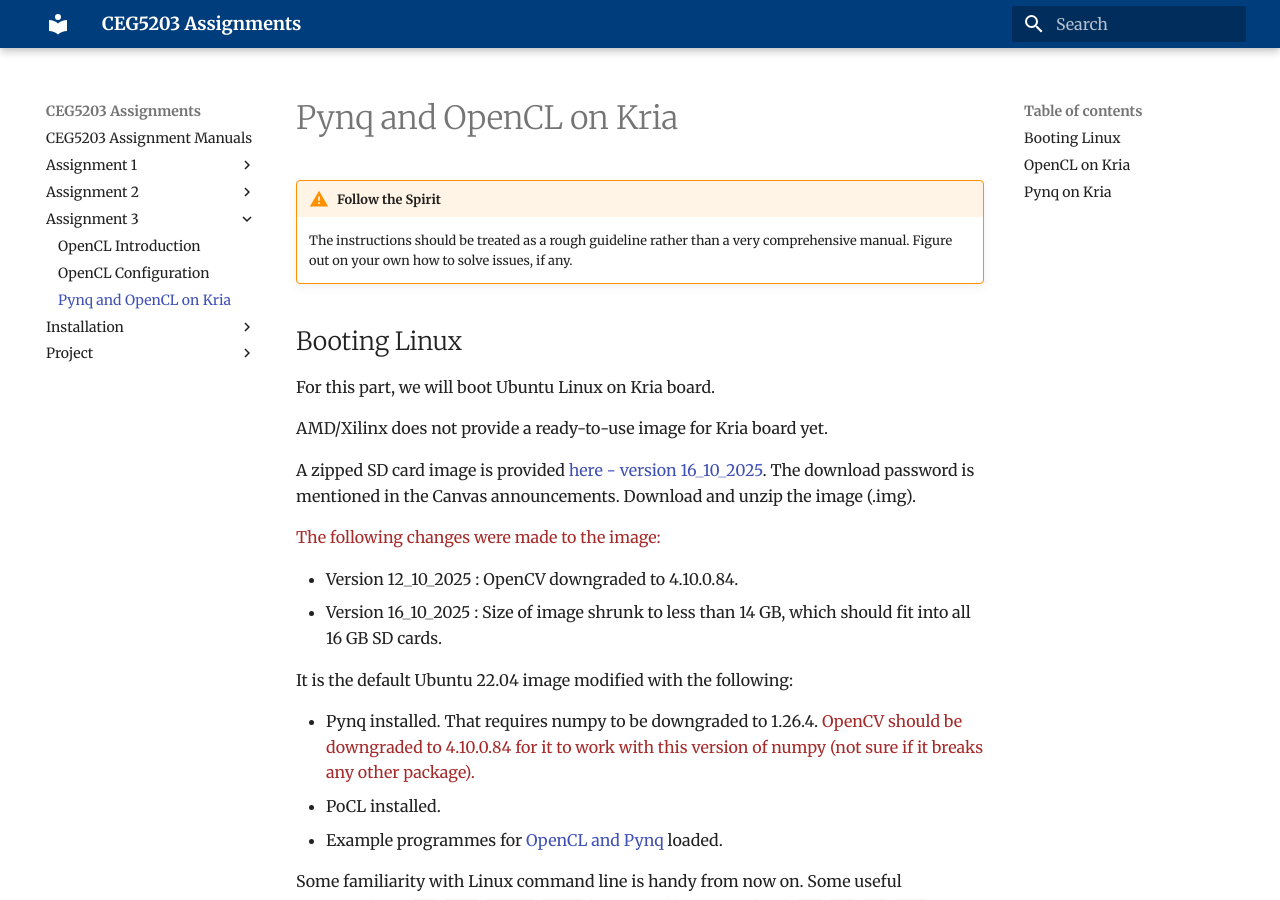
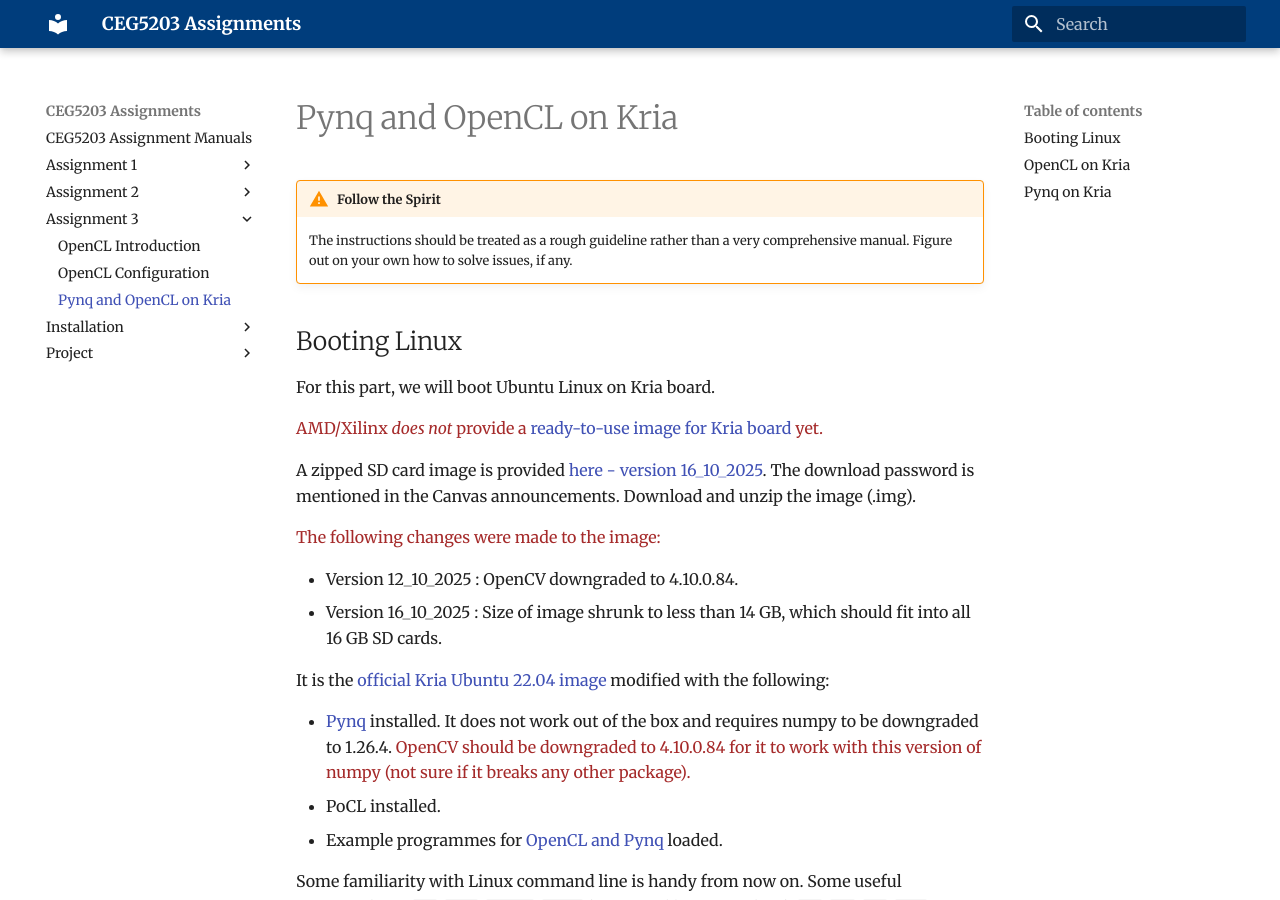
Before and after one commit to NUS-CEG5203/assignments, an MkDocs documentation site: the page built from docs/Assignment_3/3_Pynq_OpenCL_Kria.md, in a window 1280 px wide and 900 px high. Built offline with MkDocs 1.6.1 and Material for MkDocs 9.7.7, drawn with Linux system fonts in a browser that asks for light colours.

Commit message:
Enhance clarity in Pynq documentation by adding emphasis and links for better understanding of Kria board image availability and modifications.

```diff
--- a/docs/Assignment_3/3_Pynq_OpenCL_Kria.md
+++ b/docs/Assignment_3/3_Pynq_OpenCL_Kria.md
@@ -7,7 +7,7 @@
 
 For this part, we will boot Ubuntu Linux on Kria board.
 
-AMD/Xilinx does not provide a ready-to-use image for Kria board yet.
+<span style="color: brown;"> AMD/Xilinx *does not* provide a [ready-to-use image for Kria board](https://www.pynq.io/boards.html) yet.</span>
 
 A zipped SD card image is provided [here - version 16_10_2025](https://www.dropbox.com/scl/fi/th7kynsmgxojzxmkh0fav/Ubuntu_Pynq_Kria_CEG5203_16_10_2025.img.zip?rlkey=q3ioj6el6vzrxj9gzw1d70p9x&st=pr2fa0ml&dl=0). The download password is mentioned in the Canvas announcements. Download and unzip the image (.img).
 
@@ -16,9 +16,10 @@ A zipped SD card image is provided [here - version 16_10_2025](https://www.dropb
 * Version 12_10_2025 : OpenCV downgraded to 4.10.0.84.
 * Version 16_10_2025 : Size of image shrunk to less than 14 GB, which should fit into all 16 GB SD cards.
 
-It is the default Ubuntu 22.04 image modified with the following:
+It is the [official Kria Ubuntu 22.04 image](https://ubuntu.com/download/amd) modified with the following:
 
-* Pynq installed. That requires numpy to be downgraded to 1.26.4. <span style="color: brown;">OpenCV should be downgraded to 4.10.0.84 for it to work with this version of numpy (not sure if it breaks any other package).</span>
+* [Pynq](https://github.com/Xilinx/Kria-PYNQ) installed. It does not work out of the box and requires numpy to be downgraded to 1.26.4.
+<span style="color: brown;">OpenCV should be downgraded to 4.10.0.84 for it to work with this version of numpy (not sure if it breaks any other package).</span>
 * PoCL installed.
 * Example programmes for [OpenCL and Pynq](https://github.com/NUS-CEG5203/assignments/tree/main/docs/Assignment_3/code_templates) loaded.
 
```
